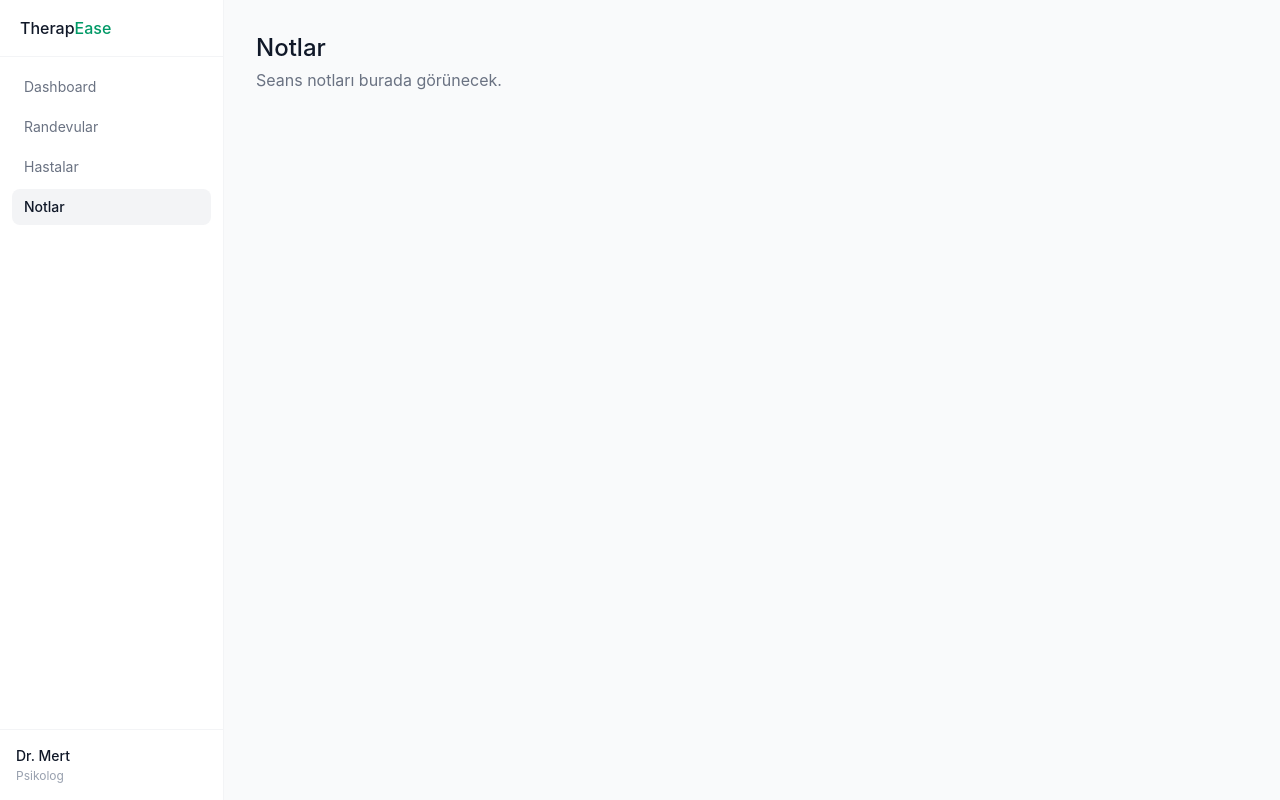
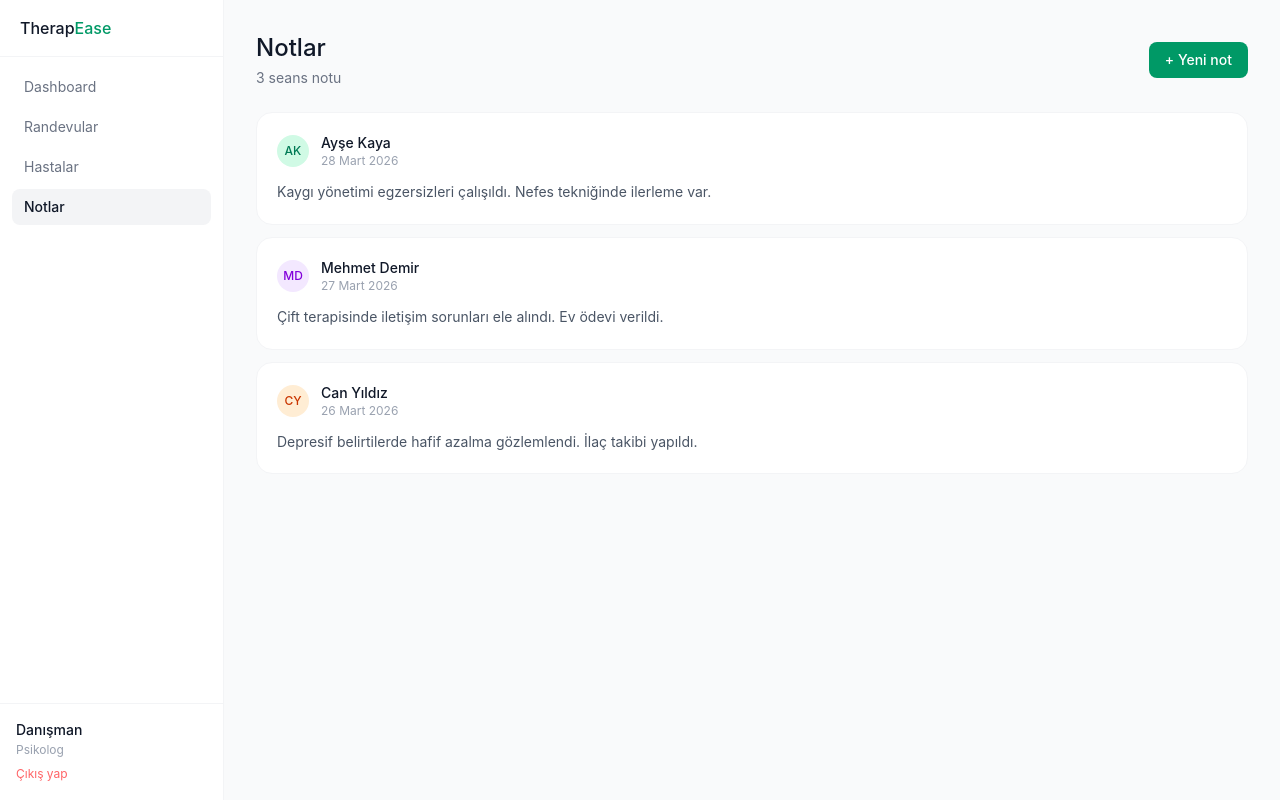
Before and after one commit to merd00/therapease-web, a React (Vite) app: page /notlar in a window 1280 px wide. Built offline with nearby package versions, Linux system fonts and the light colour scheme; sample sign-in values are in the browser's storage.

Commit message:
Zustand auth store eklendi, cikis yap butonu eklendi

```diff
--- a/src/components/layout/Layout.jsx
+++ b/src/components/layout/Layout.jsx
@@ -1,29 +1,29 @@
-import { Outlet, NavLink } from 'react-router-dom'
+import { Outlet, NavLink, useNavigate } from 'react-router-dom'
+import useAuthStore from '../../store/authStore'
 
 const navItems = [
-  { path: '/',             label: 'Dashboard'   },
-  { path: '/randevular',   label: 'Randevular'  },
-  { path: '/hastalar',     label: 'Hastalar'    },
-  { path: '/notlar',       label: 'Notlar'      },
+  { path: '/',           label: 'Dashboard'  },
+  { path: '/randevular', label: 'Randevular' },
+  { path: '/hastalar',   label: 'Hastalar'   },
+  { path: '/notlar',     label: 'Notlar'     },
 ]
 
 export default function Layout() {
+  const user = useAuthStore((state) => state.user)
+  const logout = useAuthStore((state) => state.logout)
+  const navigate = useNavigate()
+
   return (
     <div className="flex h-screen bg-gray-50">
-
-      {/* Sidebar */}
       <aside className="w-56 bg-white border-r border-gray-100 flex flex-col">
-
-        {/* Logo */}
         <div className="px-5 py-4 border-b border-gray-100">
           <span className="text-base font-medium text-gray-900">
             Therap<span className="text-emerald-600">Ease</span>
           </span>
         </div>
 
-        {/* Navigasyon linkleri */}
         <nav className="flex-1 p-3 space-y-1">
-          {navItems.map(item => (
+          {navItems.map((item) => (
             <NavLink
               key={item.path}
               to={item.path}
@@ -41,19 +41,25 @@ export default function Layout() {
           ))}
         </nav>
 
-        {/* Alt kısım — kullanıcı bilgisi */}
         <div className="p-4 border-t border-gray-100">
-          <p className="text-sm font-medium text-gray-900">Dr. Mert</p>
-          <p className="text-xs text-gray-400 mt-0.5">Psikolog</p>
+          <p className="text-sm font-medium text-gray-900">
+            {user?.name || 'Danışman'}
+          </p>
+          <p className="text-xs text-gray-400 mt-0.5">
+            {user?.role || 'Psikolog'}
+          </p>
+          <button
+            onClick={() => { logout(); navigate('/login') }}
+            className="text-xs text-red-400 hover:text-red-600 mt-2 transition-colors"
+          >
+            Çıkış yap
+          </button>
         </div>
-
       </aside>
 
-      {/* Ana içerik */}
       <main className="flex-1 overflow-auto">
         <Outlet />
       </main>
-
     </div>
   )
 }
--- a/src/pages/auth/LoginPage.jsx
+++ b/src/pages/auth/LoginPage.jsx
@@ -1,5 +1,6 @@
 import { useState } from "react";
 import { useNavigate } from "react-router-dom";
+import useAuthStore from "../../store/authStore";
 
 export default function LoginPage() {
   const [email, setEmail] = useState("");
@@ -7,6 +8,7 @@ export default function LoginPage() {
   const [error, setError] = useState(null);
   const [loading, setLoading] = useState(false);
   const navigate = useNavigate();
+  const login = useAuthStore((state) => state.login);
 
   const handleSubmit = async (e) => {
     e.preventDefault(); // Sayfanın yenilenmesini engeller
@@ -23,7 +25,7 @@ export default function LoginPage() {
     // Şimdilik sahte giriş — ileride gerçek API'ye bağlayacağız
     setTimeout(() => {
       if (email === "doktor@test.com" && password === "123456") {
-        localStorage.setItem("token", "sahte-token-123");
+        login({ name: "Dr. Mert", role: "Psikolog" }, "sahte-token-123");
         navigate("/");
       } else {
         setError("Email veya şifre hatalı.");
--- a/src/pages/notes/NotesPage.jsx
+++ b/src/pages/notes/NotesPage.jsx
@@ -1,8 +1,158 @@
+import { useState } from 'react'
+
+const initialNotes = [
+  {
+    id: 1,
+    patient: 'Ayşe Kaya',
+    date: '28 Mart 2026',
+    content: 'Kaygı yönetimi egzersizleri çalışıldı. Nefes tekniğinde ilerleme var.',
+  },
+  {
+    id: 2,
+    patient: 'Mehmet Demir',
+    date: '27 Mart 2026',
+    content: 'Çift terapisinde iletişim sorunları ele alındı. Ev ödevi verildi.',
+  },
+  {
+    id: 3,
+    patient: 'Can Yıldız',
+    date: '26 Mart 2026',
+    content: 'Depresif belirtilerde hafif azalma gözlemlendi. İlaç takibi yapıldı.',
+  },
+]
+
+const patients = ['Ayşe Kaya', 'Mehmet Demir', 'Zeynep Arslan', 'Can Yıldız', 'Selin Çelik', 'Burak Şahin']
+
+const avatarColors = [
+  'bg-emerald-100 text-emerald-700',
+  'bg-purple-100 text-purple-700',
+  'bg-orange-100 text-orange-700',
+  'bg-blue-100 text-blue-700',
+  'bg-pink-100 text-pink-700',
+  'bg-amber-100 text-amber-700',
+]
+
+function getInitials(name) {
+  return name.split(' ').map(n => n[0]).join('')
+}
+
 export default function NotesPage() {
+  const [notes, setNotes] = useState(initialNotes)
+  const [showForm, setShowForm] = useState(false)
+  const [patient, setPatient] = useState('')
+  const [content, setContent] = useState('')
+  const [error, setError] = useState(null)
+
+  const handleAdd = () => {
+    // Doğrulama
+    if (!patient || !content.trim()) {
+      setError('Hasta ve not alanları zorunludur.')
+      return
+    }
+
+    // Yeni notu listeye ekle
+    const newNote = {
+      id: notes.length + 1,
+      patient,
+      date: new Date().toLocaleDateString('tr-TR', {
+        day: 'numeric',
+        month: 'long',
+        year: 'numeric',
+      }),
+      content: content.trim(),
+    }
+
+    setNotes([newNote, ...notes])
+
+    // Formu sıfırla
+    setPatient('')
+    setContent('')
+    setError(null)
+    setShowForm(false)
+  }
+
   return (
-    <div className="p-8">
-      <h1 className="text-2xl font-medium text-gray-900">Notlar</h1>
-      <p className="text-gray-500 mt-1">Seans notları burada görünecek.</p>
+    <div className="p-8 space-y-6">
+
+      {/* Başlık */}
+      <div className="flex items-center justify-between">
+        <div>
+          <h1 className="text-2xl font-medium text-gray-900">Notlar</h1>
+          <p className="text-gray-500 text-sm mt-1">{notes.length} seans notu</p>
+        </div>
+        <button
+          onClick={() => setShowForm(!showForm)}
+          className="bg-emerald-600 text-white px-4 py-2 rounded-lg text-sm font-medium hover:bg-emerald-700 transition-colors"
+        >
+          {showForm ? 'İptal' : '+ Yeni not'}
+        </button>
+      </div>
+
+      {/* Not ekleme formu */}
+      {showForm && (
+        <div className="bg-white border border-gray-100 rounded-2xl p-6 space-y-4">
+          <h2 className="text-base font-medium text-gray-900">Yeni seans notu</h2>
+
+          {error && (
+            <div className="bg-red-50 text-red-600 text-sm px-4 py-3 rounded-lg">
+              {error}
+            </div>
+          )}
+
+          {/* Hasta seçimi */}
+          <div>
+            <label className="block text-sm text-gray-600 mb-1">Hasta</label>
+            <select
+              value={patient}
+              onChange={(e) => setPatient(e.target.value)}
+              className="w-full border border-gray-200 rounded-lg px-4 py-2.5 text-sm outline-none focus:border-emerald-400 transition-colors bg-white"
+            >
+              <option value="">Hasta seçin...</option>
+              {patients.map(p => (
+                <option key={p} value={p}>{p}</option>
+              ))}
+            </select>
+          </div>
+
+          {/* Not içeriği */}
+          <div>
+            <label className="block text-sm text-gray-600 mb-1">Not</label>
+            <textarea
+              value={content}
+              onChange={(e) => setContent(e.target.value)}
+              placeholder="Seans notunu buraya yazın..."
+              rows={4}
+              className="w-full border border-gray-200 rounded-lg px-4 py-2.5 text-sm outline-none focus:border-emerald-400 transition-colors resize-none"
+            />
+          </div>
+
+          <button
+            onClick={handleAdd}
+            className="bg-emerald-600 text-white px-6 py-2 rounded-lg text-sm font-medium hover:bg-emerald-700 transition-colors"
+          >
+            Kaydet
+          </button>
+        </div>
+      )}
+
+      {/* Not listesi */}
+      <div className="space-y-3">
+        {notes.map((note, index) => (
+          <div key={note.id} className="bg-white border border-gray-100 rounded-2xl p-5">
+            <div className="flex items-center gap-3 mb-3">
+              <div className={`w-8 h-8 rounded-full flex items-center justify-center text-xs font-medium ${avatarColors[index % avatarColors.length]}`}>
+                {getInitials(note.patient)}
+              </div>
+              <div>
+                <p className="text-sm font-medium text-gray-900">{note.patient}</p>
+                <p className="text-xs text-gray-400">{note.date}</p>
+              </div>
+            </div>
+            <p className="text-sm text-gray-600 leading-relaxed">{note.content}</p>
+          </div>
+        ))}
+      </div>
+
     </div>
   )
 }
--- /dev/null
+++ b/src/store/authStore.js
@@ -0,0 +1,20 @@
+import { create } from 'zustand'
+
+const useAuthStore = create((set) => ({
+  // State
+  user: null,
+  token: localStorage.getItem('token') || null,
+
+  // Actions
+  login: (userData, token) => {
+    localStorage.setItem('token', token)
+    set({ user: userData, token })
+  },
+
+  logout: () => {
+    localStorage.removeItem('token')
+    set({ user: null, token: null })
+  },
+}))
+
+export default useAuthStore
```
